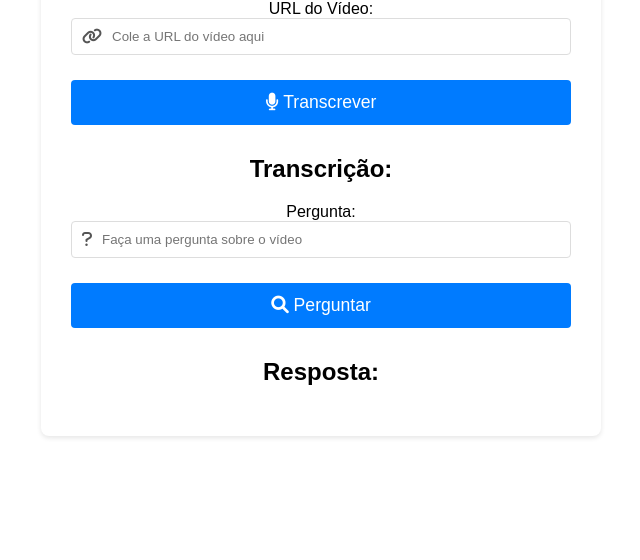
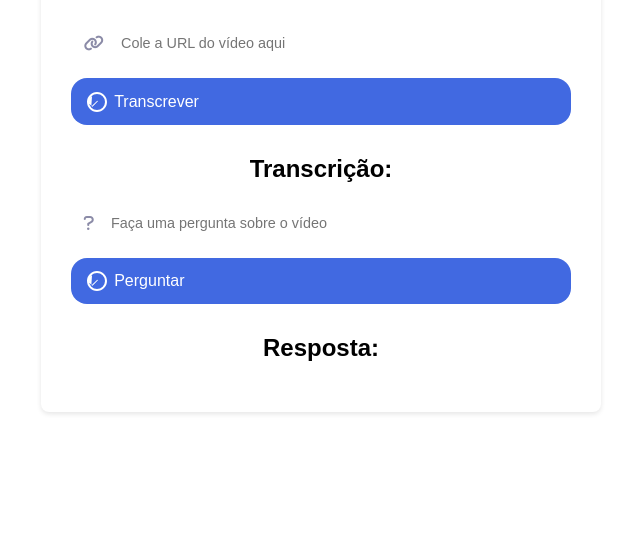
Before and after one commit to BrunoRbt/Projeto_Fabio, a plain HTML site: page index.html in a window 1280 px wide. Shown: the part 280-840 px from the top of the page, without its empty margins (319-959 px from the left). Drawn offline with Linux system fonts and the light colour scheme.

Commit message:
melhorias visuais

```diff
--- a/index.html
+++ b/index.html
@@ -15,13 +15,18 @@
 
         <main>
             <div class="form-group">
-                <label for="url">URL do Vídeo:</label>
                 <div class="input-wrapper">
                     <i class="fas fa-link"></i>
                     <input type="text" id="url" name="url" placeholder="Cole a URL do vídeo aqui">
                 </div>
                 <button onclick="transcrever()" id="btn-transcrever">
-                    <i class="fas fa-microphone"></i> Transcrever
+                  <div class="svg-wrapper">
+                    <svg xmlns="http://www.w3.org/2000/svg" viewBox="0 0 24 24" width="24" height="24">
+                      <path fill="none" d="M0 0h24v24H0z"></path>
+                      <path fill="currentColor" d="M12 22C6.477 22 2 17.523 2 12S6.477 2 12 2s10 4.477 10 10-4.477 10-10 10zm0-2a8 8 0 1 0 0-16 8 8 0 0 0 0 16zm-5.657-4.143a.5.5 0 0 1 .707 0l4.95-4.95a.5.5 0 0 1 .707.707l-4.95 4.95a.5.5 0 0 1-.707 0l-4.95-4.95a.5.5 0 0 1 0-.707l4.95-4.95z"></path>
+                    </svg>
+                  </div>
+                  <span>Transcrever</span>
                 </button>
             </div>
 
@@ -33,13 +38,18 @@
             </div>
 
             <div class="form-group">
-                <label for="pergunta">Pergunta:</label>
                 <div class="input-wrapper">
                     <i class="fas fa-question"></i>
                     <input type="text" id="pergunta" name="pergunta" placeholder="Faça uma pergunta sobre o vídeo">
                 </div>
                 <button onclick="perguntar()" id="btn-perguntar">
-                    <i class="fas fa-search"></i> Perguntar
+                  <div class="svg-wrapper">
+                    <svg xmlns="http://www.w3.org/2000/svg" viewBox="0 0 24 24" width="24" height="24">
+                      <path fill="none" d="M0 0h24v24H0z"></path>
+                      <path fill="currentColor" d="M12 22C6.477 22 2 17.523 2 12S6.477 2 12 2s10 4.477 10 10-4.477 10-10 10zm0-2a8 8 0 1 0 0-16 8 8 0 0 0 0 16zm-5.657-4.143a.5.5 0 0 1 .707 0l4.95-4.95a.5.5 0 0 1 .707.707l-4.95 4.95a.5.5 0 0 1-.707 0l-4.95-4.95a.5.5 0 0 1 0-.707l4.95-4.95z"></path>
+                    </svg>
+                  </div>
+                  <span>Perguntar</span>
                 </button>
             </div>
 
--- a/style.css
+++ b/style.css
@@ -3,7 +3,7 @@ body {
     font-family: 'Arial', sans-serif;
     background-color: #fff;
     margin: 0;
-    padding: 20px; /* Adicionei padding ao body para espaçamento geral */
+    padding: 20px;
     display: flex;
     justify-content: center;
     align-items: center;
@@ -22,56 +22,137 @@ body {
   h1 {
     color: #333;
     font-size: 2em;
-    margin-bottom: 30px; /* Aumentei o espaçamento abaixo do título */
+    margin-bottom: 30px;
   }
 
   .form-group {
     display: flex;
     flex-direction: column;
-    margin-bottom: 30px; /* Adicionei espaçamento entre os grupos de formulário */
+    margin-bottom: 30px;
   }
 
   .input-wrapper {
+    --timing: 0.3s;
+    --width-of-input: 100%;
+    --height-of-input: 40px;
+    --border-height: 2px;
+    --input-bg: #fff;
+    --border-color: #2f2ee9;
+    --border-radius: 30px;
+    --after-border-radius: 1px;
+    position: relative;
+    width: var(--width-of-input);
+    height: var(--height-of-input);
     display: flex;
     align-items: center;
-    border: 1px solid #ddd;
-    border-radius: 4px;
-    padding: 0 10px;
-    margin-bottom: 15px; /* Adicionei espaçamento entre o input e o botão */
+    padding-inline: 0.8em;
+    border-radius: var(--border-radius);
+    transition: border-radius 0.5s ease;
+    background: var(--input-bg,#fff);
+    margin-bottom: 15px;
+  }
+
+  .input-wrapper:focus-within {
+    border-radius: var(--after-border-radius);
+  }
+
+  .input-wrapper:focus-within:before {
+    transform: scale(1);
+  }
+
+  .input-wrapper:before {
+    content: "";
+    position: absolute;
+    background: var(--border-color);
+    transform: scaleX(0);
+    transform-origin: center;
+    width: 100%;
+    height: var(--border-height);
+    left: 0;
+    bottom: 0;
+    border-radius: 1px;
+    transition: transform var(--timing) ease;
   }
 
   .input-wrapper i {
     margin-right: 10px;
-    color: #555;
+    color: #8b8ba7;
   }
 
   .input-wrapper input[type="text"] {
-    flex-grow: 1;
-    padding: 10px 0;
+    font-size: 0.9rem;
+    background-color: transparent;
+    width: 100%;
+    height: 100%;
+    padding-inline: 0.5em;
+    padding-block: 0.7em;
     border: none;
-    margin: 0;
   }
 
-  button {
-    background-color: #007bff;
-    color: #fff;
-    padding: 12px 20px;
-    border: none;
-    border-radius: 4px;
-    cursor: pointer;
-    font-size: 1.1em;
-    margin-top: 10px; /* Adicionado espaçamento acima do botão */
+  .input-wrapper input:focus {
+    outline: none;
   }
 
-  button:hover {
-      background-color: #0056b3;
+  /* Estilos dos botões */
+  button {
+    font-family: inherit;
+    font-size: 16px;
+    background: royalblue;
+    color: white;
+    padding: 0.7em 1em;
+    padding-left: 0.9em;
+    display: flex;
+    align-items: center;
+    border: none;
+    border-radius: 16px;
+    overflow: hidden;
+    transition: all 0.2s;
+    cursor: pointer;
+  }
+
+  button span {
+    display: block;
+    margin-left: 0.3em;
+    transition: all 0.3s ease-in-out;
+  }
+
+  button svg {
+    display: block;
+    transform-origin: center center;
+    transition: transform 0.3s ease-in-out;
+  }
+
+  button:hover .svg-wrapper {
+    animation: fly-1 0.6s ease-in-out infinite alternate;
+  }
+
+  button:hover svg {
+    transform: translateX(1.2em) rotate(45deg) scale(1.1);
+  }
+
+  button:hover span {
+    transform: translateX(5em);
+  }
+
+  button:active {
+    transform: scale(0.95);
+  }
+
+  @keyframes fly-1 {
+    from {
+      transform: translateY(0.1em);
+    }
+
+    to {
+      transform: translateY(-0.1em);
+    }
   }
 
   /* loader  */
   .loader {
-      border: 8px solid #f3f3f3; /* Cor da borda mais clara */
+    border: 8px solid #f3f3f3;
     border-radius: 50%;
-      border-top: 8px solid #3498db; /* Cor da animação - azul */
+    border-top: 8px solid #3498db;
     width: 40px;
     height: 40px;
     animation: spin 2s linear infinite;
@@ -80,6 +161,11 @@ body {
   }
 
   @keyframes spin {
-      0% { transform: rotate(0deg); }
-      100% { transform: rotate(360deg); }
+    0% {
+      transform: rotate(0deg);
     }
+
+    100% {
+      transform: rotate(360deg);
+    }
+  }
```
Lines whose indentation alone changed are shown as unchanged.
